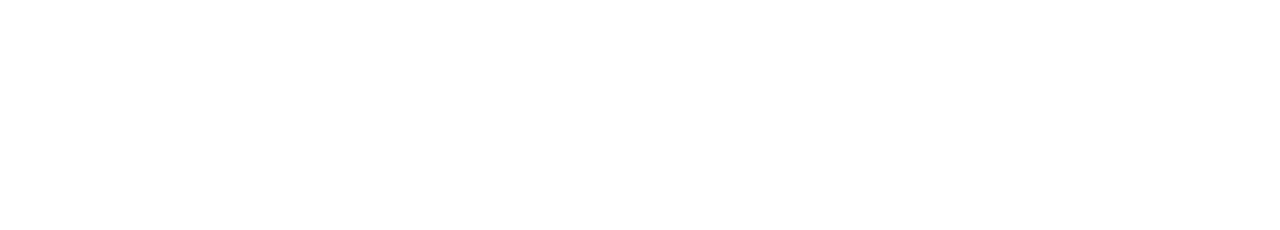
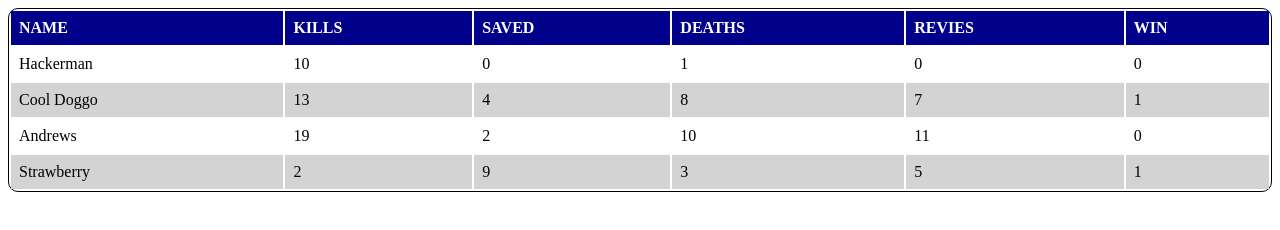
Before and after one commit to acciojob/Styled-Table-Code-with-sudoku, a website: page main.html in a window 1280 px wide. Drawn offline with Linux system fonts and the light colour scheme.

Commit message:
created a submission

```diff
--- a/main.html
+++ b/main.html
@@ -6,9 +6,82 @@
     <meta name="viewport" content="width=device-width, initial-scale=1.0">
     <title>Document</title>
     <link rel="stylesheet" href="styles.css">
+	 <style>
+        table {
+/*              */
+            width: 100%;
+			border:1px solid black;
+			border-radius: 10px
+/* 			border-collapse: collapse; */
+        }
+		 th{
+			 background-color:darkblue;
+			 color:white
+		 }
+
+        th, td {
+            text-align: left;
+/* 			border-collapse: collapse; */
+            padding: 8px;
+        }
+
+        tr:nth-child(even) {
+            background-color: lightgray;
+        }
+    </style>
 </head>
 <body>
     <!-- add table here -->
+	<table>
+		<thead>
+        <tr>
+            <th>NAME</th>
+            <th>KILLS</th>
+            <th>SAVED</th>
+			            <th>DEATHS</th>
+            <th>REVIES</th>
+            <th>WIN</th>
+        </tr>
+		</thead>
+		<tbody>
+        <tr>
+            <td>Hackerman</td>
+            <td>10</td>
+            <td>0</td>
+			<td>1</td>
+            <td>0</td>
+            <td>0</td>
+        </tr>
+
+
+        <tr>
+            <td>Cool Doggo</td>
+            <td>13</td>
+            <td>4</td>
+			<td>8</td>
+            <td>7</td>
+            <td>1</td>
+        </tr>
+
+        <tr>
+            <td>Andrews</td>
+            <td>19</td>
+            <td>2</td>
+			<td>10</td>
+            <td>11</td>
+            <td>0</td>
+        </tr>
+
+        <tr>
+           <td>Strawberry</td>
+            <td>2</td>
+            <td>9</td>
+			<td>3</td>
+            <td>5</td>
+            <td>1</td>
+        </tr>
+		</tbody>
+    </table>
 
 
 </body>
```
